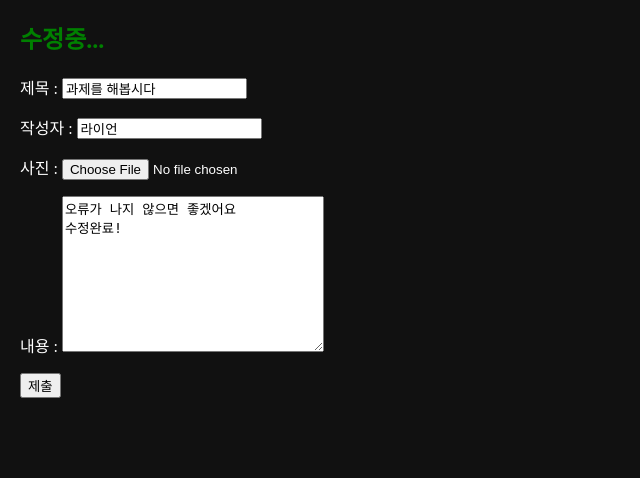
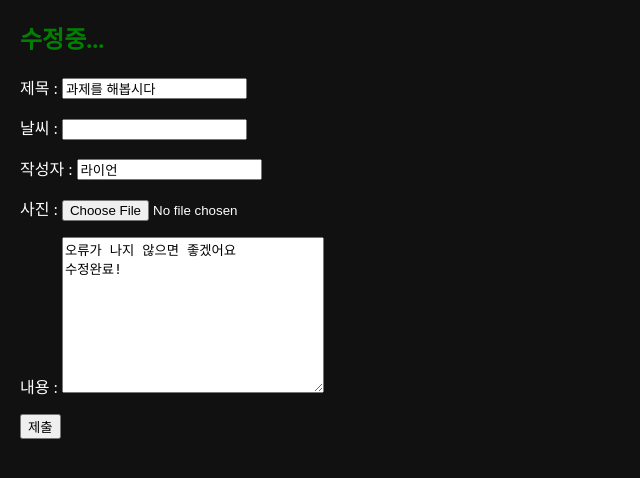
Before and after one commit to ryann1203/likelion_12th_hw, a Django app: page /edit/1 in a window 1280 px wide. Shown: the part 54-532 px from the top of the page, without its empty margins (0-640 px from the left). Run offline with Django 5.2, Linux system fonts and the light colour scheme; data comes from the database, SQL or seed files in the repository.

Commit message:
Feat: update 부분 weather 필드 수정

```diff
--- a/project/main/templates/main/edit.html
+++ b/project/main/templates/main/edit.html
@@ -6,6 +6,7 @@
 
  {% csrf_token %}
  <p>제목 : <input type="text" name="title" value="{{post.title}}"></p>
+ <p>날씨 : <input type="text" name="weather" value="{{post.weather}}"></p>
  <p>작성자 : <input type="text" name="writer" value="{{post.writer}}"></p>
  {% if post.image %}
    <p><img src="{{ post.image.url }}" alt="사진" width="100px"></p>
--- a/project/main/views.py
+++ b/project/main/views.py
@@ -47,6 +47,7 @@ def update(request, id):
     update_post = Post.objects.get(pk=id)
 
     update_post.title = request.POST['title']
+    update_post.weather = request.POST['weather']
     update_post.writer = request.POST['writer']
     update_post.body = request.POST['body']
     update_post.pub_date = timezone.now()
```
